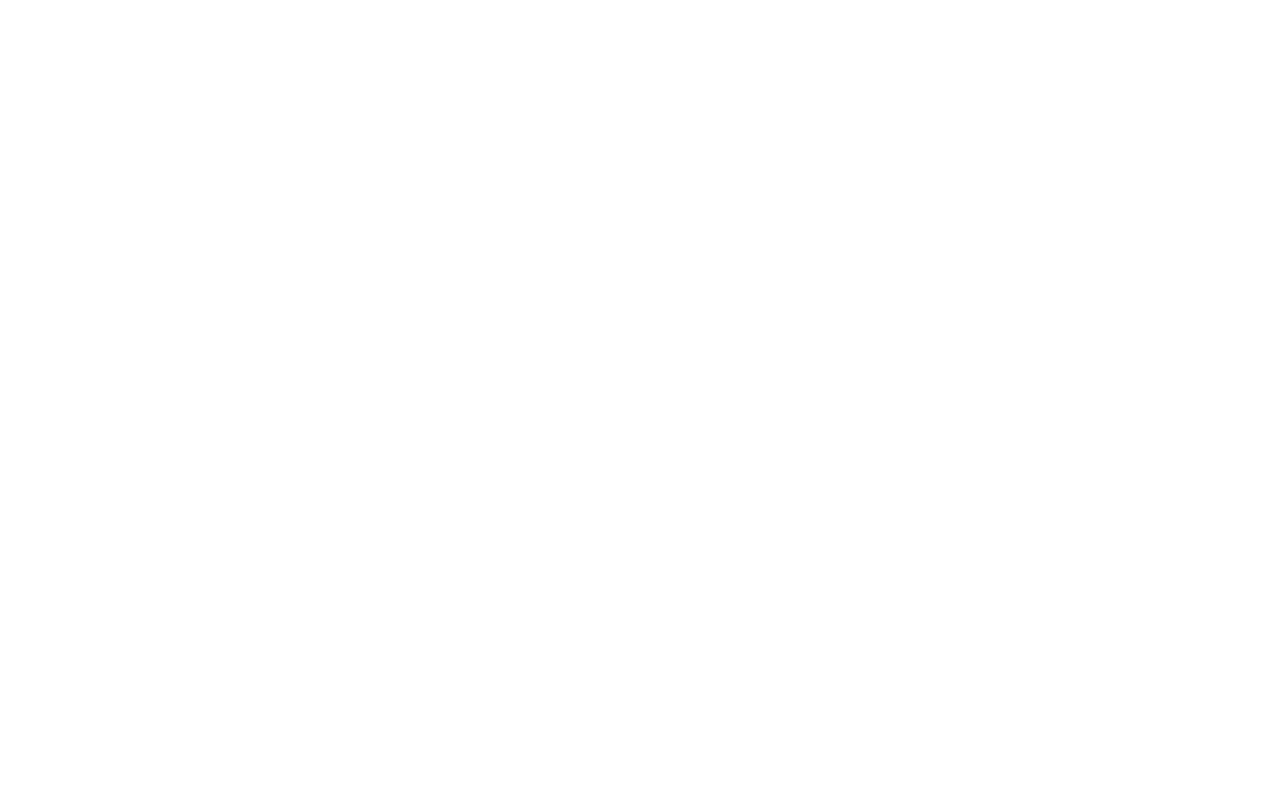
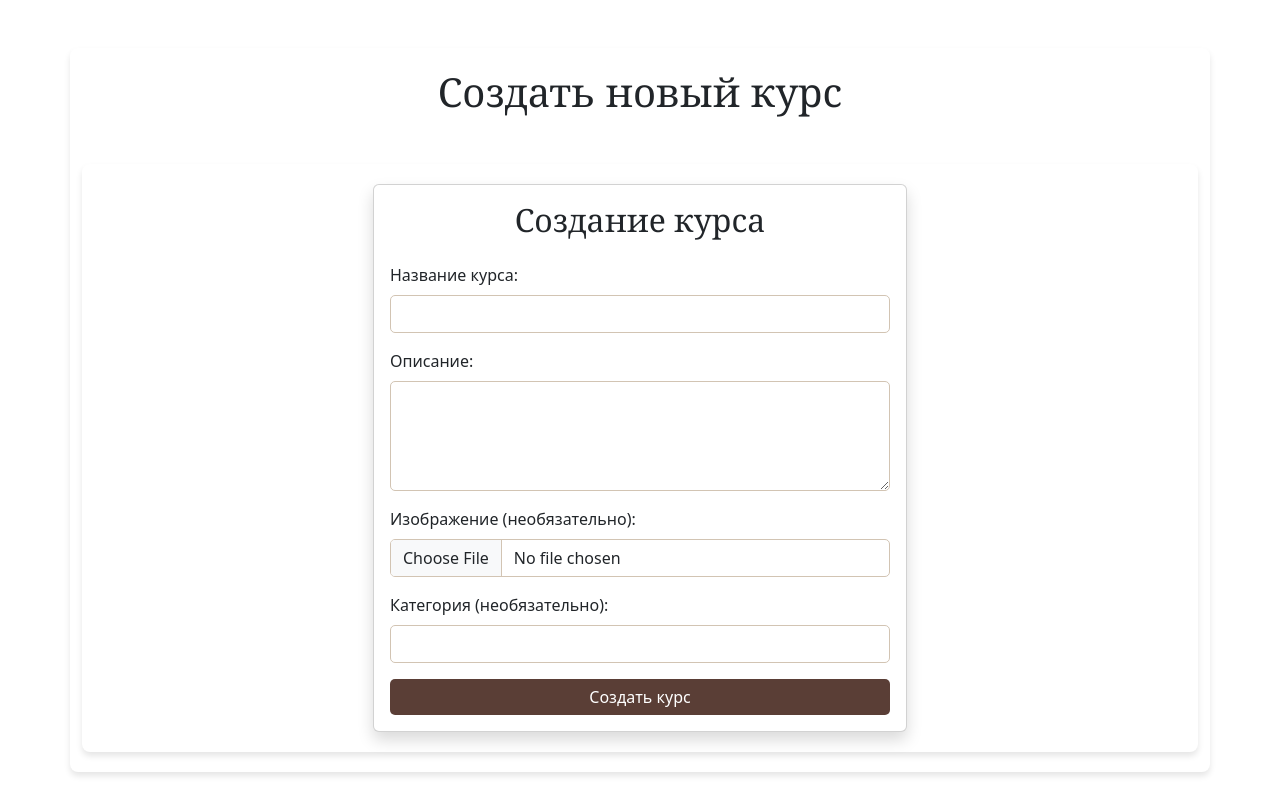
Before and after one commit to Shedall/AdaptiveSystem, a React (Create React App) app: page /create_course in a window 1280 px wide. Before the commit this address had no page. Built offline with nearby package versions, Linux system fonts and the light colour scheme; sample sign-in values are in the browser's storage.

Commit message:
Add adding courses and course page (#5)
* Add adding courses and course page

* Add CourseService

```diff
--- a/src/App.js
+++ b/src/App.js
@@ -1,11 +1,16 @@
 import React from "react";
-import { BrowserRouter as Router, Routes, Route } from "react-router-dom";
+import { BrowserRouter as Router, Routes, Route, Navigate } from "react-router-dom";
 import Home from "./pages/Home";
 import LoginPage from "./pages/LoginPage";
 import RegisterPage from "./pages/RegisterPage";
+import CreateCoursePage from "./pages/CreateCoursePage"
 import "./styles/App.css";
 import "bootstrap/dist/css/bootstrap.min.css";
 
+const PrivateRoute = ({ children }) => {
+  const isAuthenticated = !!localStorage.getItem("accessToken"); // Проверяем наличие токена
+  return isAuthenticated ? children : <Navigate to="/login" />;
+};
 
 const App = () => {
   return (
@@ -14,6 +19,14 @@
         <Route path="/" element={<Home />} />
         <Route path="/login" element={<LoginPage />} />
         <Route path="/register" element={<RegisterPage />} />
+        <Route
+          path="/create_course"
+          element={
+            <PrivateRoute>
+              <CreateCoursePage />
+            </PrivateRoute>
+          }
+        />
       </Routes>
     </Router>
   );
--- a/src/api.js
+++ b/src/api.js
@@ -1,25 +1,61 @@
 const API_BASE_URL = 'http://localhost:8000';
 
+// Универсальная функция для обработки ошибок
+const handleErrors = async (response) => {
+  if (!response.ok) {
+    const errorData = await response.json();
+    throw new Error(errorData.detail || 'Ошибка сервера');
+  }
+  return response.json();
+};
+
+// Генерация заголовков
+const getHeaders = (isJSON = true) => {
+  const headers = {};
+  const token = localStorage.getItem("accessToken"); // Токен из localStorage
+  console.log("Token", token);
+  if (token) {
+    headers["Authorization"] = `Token ${token}`; // Используем формат Token
+  }
+  if (isJSON) {
+    headers["Content-Type"] = "application/json";
+  }
+  return headers;
+};
+
 export const userService = {
+  // Авторизация пользователя
   login: async (credentials) => {
     const response = await fetch(`${API_BASE_URL}/api/auth/login`, {
       method: 'POST',
-      headers: {
-        'Content-Type': 'application/json',
-      },
+      headers: getHeaders(),
       body: JSON.stringify(credentials),
     });
-    return response.json();
+    return handleErrors(response);
   },
+
+  // Регистрация пользователя
   register: async (formData) => {
-    try {
-      const response = await fetch(`${API_BASE_URL}/api/auth/register`, {
-        method: 'POST',
-        body: formData,
-      });
-      return response.json();
-    } catch (error) {
-      throw error;
-    }
+    const response = await fetch(`${API_BASE_URL}/api/auth/register`, {
+      method: 'POST',
+      body: formData,
+    });
+    return handleErrors(response);
   },
 };
+
+
+export const CourseService = {
+
+  // Создание курса
+  createCourse: async (formData) => {
+    const response = await fetch(`${API_BASE_URL}/api/courses/`, {
+      method: 'POST',
+      headers: getHeaders(false), // Без `Content-Type`, т.к. используется `FormData`
+      body: formData,
+    });
+    return handleErrors(response);
+  },
+};
+
+export default userService;
--- /dev/null
+++ b/src/components/Create_Courses.js
@@ -0,0 +1,138 @@
+import React, { useState } from "react";
+import { useNavigate } from "react-router-dom";
+import { CourseService } from "../api"; // Предполагается, что вы используете отдельный модуль для API-запросов.
+
+const CreateCourse = () => {
+  const navigate = useNavigate();
+
+  // Управление состоянием данных формы
+  const [formData, setFormData] = useState({
+    name: "",
+    description: "",
+    image: null,
+    category: null,
+  });
+
+  // Управление состоянием ошибок, успешного создания и загрузки
+  const [error, setError] = useState("");
+  const [success, setSuccess] = useState("");
+  const [isLoading, setIsLoading] = useState(false);
+
+  // Обработчик изменения текстовых полей формы
+  const handleChange = (e) => {
+    const { name, value } = e.target;
+    setFormData({ ...formData, [name]: value });
+  };
+
+  // Обработчик изменения файла (изображения)
+  const handleFileChange = (e) => {
+    setFormData({ ...formData, image: e.target.files[0] });
+  };
+
+  // Обработка отправки формы
+  const handleSubmit = async (e) => {
+    e.preventDefault();
+    setError("");
+    setSuccess("");
+    setIsLoading(true);
+
+    // Формируем данные для отправки
+    const formDataToSend = new FormData();
+    formDataToSend.append("name", formData.name);
+    formDataToSend.append("description", formData.description);
+    if (formData.image) formDataToSend.append("image", formData.image);
+    if (formData.category) formDataToSend.append("category", formData.category);
+
+    try {
+      // Отправляем запрос на сервер через service
+      const response = await CourseService.createCourse(formDataToSend);
+
+      if (response.detail) {
+        setError(response.detail);
+        return;
+      }
+
+      setSuccess("Курс успешно создан!");
+      setTimeout(() => {
+        navigate("/"); // Перенаправляем на страницу списка курсов
+      }, 2000);
+    } catch (error) {
+      setError(error.response?.data?.detail || "Ошибка создания курса. Попробуйте снова.");
+    } finally {
+      setIsLoading(false);
+    }
+  };
+
+  return (
+    <div className="container mt-5">
+      <div className="row justify-content-center">
+        <div className="col-md-6">
+          <div className="card shadow">
+            <div className="card-body">
+              <h2 className="text-center mb-4">Создание курса</h2>
+              <form onSubmit={handleSubmit}>
+                <div className="mb-3">
+                  <label className="form-label">Название курса:</label>
+                  <input
+                    type="text"
+                    className="form-control"
+                    style={{ borderRadius: "5px", border: "1px solid #D2C4B3" }}
+                    name="name"
+                    value={formData.name}
+                    onChange={handleChange}
+                    required
+                  />
+                </div>
+                <div className="mb-3">
+                  <label className="form-label">Описание:</label>
+                  <textarea
+                    className="form-control"
+                    style={{ borderRadius: "5px", border: "1px solid #D2C4B3" }}
+                    name="description"
+                    value={formData.description}
+                    onChange={handleChange}
+                    rows="4"
+                    required
+                  ></textarea>
+                </div>
+                <div className="mb-3">
+                  <label className="form-label">Изображение (необязательно):</label>
+                  <input
+                    type="file"
+                    className="form-control"
+                    style={{ borderRadius: "5px", border: "1px solid #D2C4B3" }}
+                    onChange={handleFileChange}
+                    accept="image/*"
+                  />
+                </div>
+                <div className="mb-3">
+                  <label className="form-label">Категория (необязательно):</label>
+                  <input
+                    type="text"
+                    className="form-control"
+                    style={{ borderRadius: "5px", border: "1px solid #D2C4B3" }}
+                    name="category"
+                    value={formData.category || ""}
+                    onChange={handleChange}
+                  />
+                </div>
+                <button
+                  type="submit"
+                  className="btn w-100"
+                  style={{ backgroundColor: "#5A3E36", color: "#fff", borderRadius: "5px", border: "none" }}
+                  disabled={isLoading}
+                >
+                  {isLoading ? "Загрузка..." : "Создать курс"}
+                </button>
+              </form>
+              {error && <div className="alert alert-danger mt-3">{error}</div>}
+              {success && <div className="alert alert-success mt-3">{success}</div>}
+            </div>
+          </div>
+        </div>
+      </div>
+    </div>
+  );
+};
+
+export default CreateCourse;
--- a/src/components/Login.js
+++ b/src/components/Login.js
@@ -35,6 +35,8 @@
         id: response.id
       }));
       localStorage.setItem('accessToken', response.access_token);
+
+      console.log("Log", response.access_token)
 
       setSuccess("Вы успешно вошли!");
       setTimeout(() => {
--- /dev/null
+++ b/src/pages/CreateCoursePage.js
@@ -0,0 +1,13 @@
+import React from "react";
+import CreateCourse from "../components/Create_Courses";
+
+const CreateCoursePage = () => {
+  return (
+    <div className="container mt-5">
+      <h1 className="text-center mb-4">Создать новый курс</h1>
+      <CreateCourse />
+    </div>
+  );
+};
+
+export default CreateCoursePage;
--- a/src/pages/Home.js
+++ b/src/pages/Home.js
@@ -7,7 +7,7 @@
     <div style={{ backgroundColor: "#F7F3EF", minHeight: "100vh", display: "flex", flexDirection: "column" }}>
       <Header />
       <div className="container flex-grow-1 d-flex flex-column align-items-center justify-content-center text-center">
-        <h1 className="mb-4" style={{ color: "#5A3E36" }}>Добро пожаловать в EduFlex! Ура!</h1>
+        <h1 className="mb-4" style={{ color: "#5A3E36" }}>Добро пожаловать в EduFlex!</h1>
         <p className="mb-4" style={{ color: "#7A6A63" }}>
           Выберите действие, чтобы начать свое обучение.
         </p>
```
